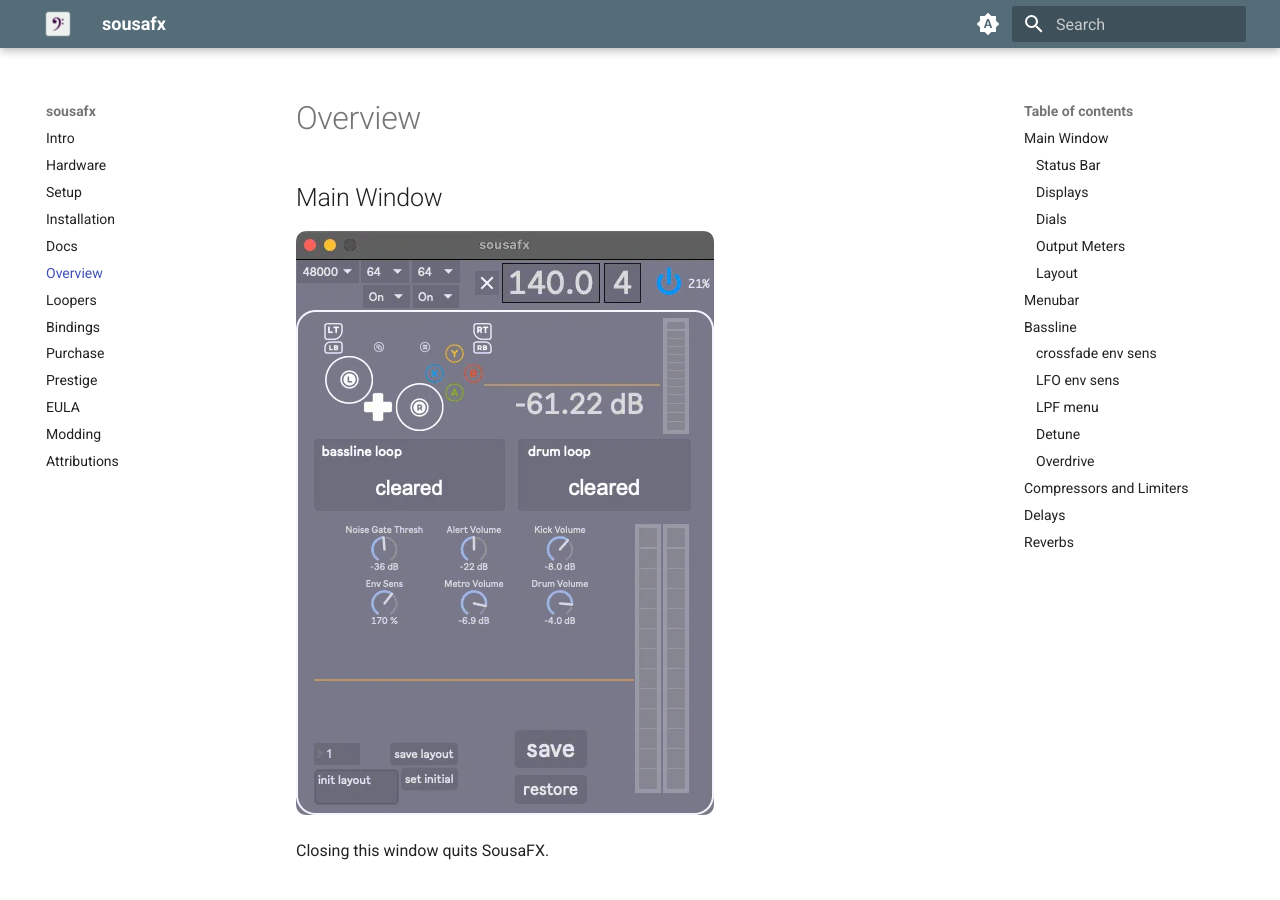
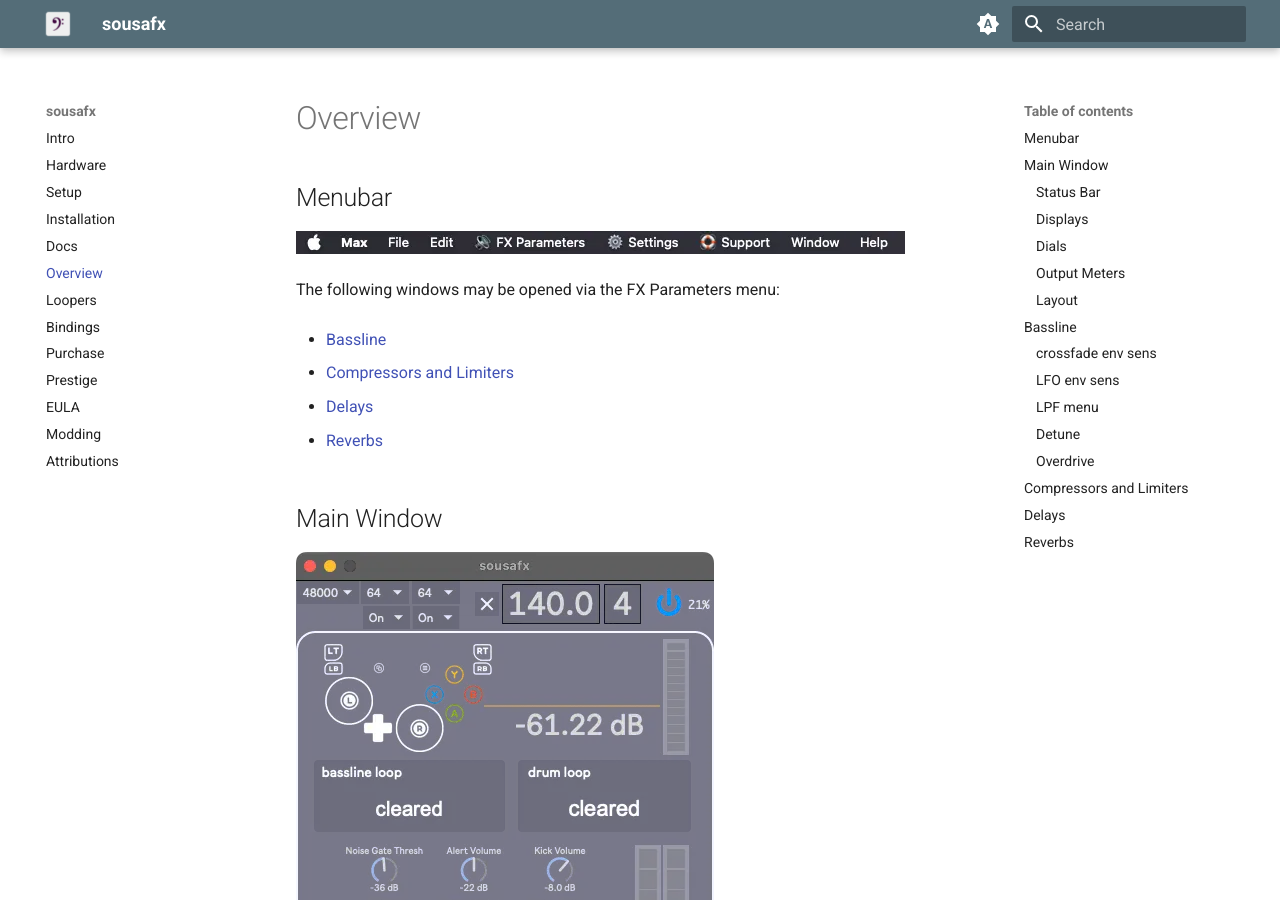
Before and after one commit to Sousastep/SousaFX-rnbo-docs, an MkDocs documentation site: the page built from docs/overview.md, in a window 1280 px wide and 900 px high. Built offline with MkDocs 1.6.1 and Material for MkDocs 9.7.7, drawn with Linux system fonts in a browser that asks for light colours; the version menu is left out; some of the changed text lies outside the part shown.

Commit message:
move menubar section to top

```diff
--- a/docs/overview.md
+++ b/docs/overview.md
@@ -1,4 +1,18 @@
 # Overview
+
+## Menubar
+
+![menubar](img/menubar.webp)
+
+The following windows may be opened via the FX Parameters menu:
+
+- [Bassline](overview.md#bassline)
+
+- [Compressors and Limiters](overview.md#compressors-and-limiters)
+
+- [Delays](overview.md#delays)
+
+- [Reverbs](overview.md#reverbs)
 
 ## Main Window
 
@@ -66,21 +80,6 @@
 ### Layout
 
 On the bottom right is a way to save window layouts. Click the number box and press the up or down key to cycle through the window layout presets. Type a description in the textbox, and click "save layout" to save the current window layout with the description to the current preset number. Click "set initial" to set the current preset number as the initial preset to load on launch.
-
-## Menubar
-
-![menubar](img/menubar.webp)
-
-The following windows may be opened via the FX Parameters menu:
-
-- Bassline
-
-- Compressors and Limiters
-
-- Delays
-
-- Reverbs
-
 
 ## Bassline
 
```
